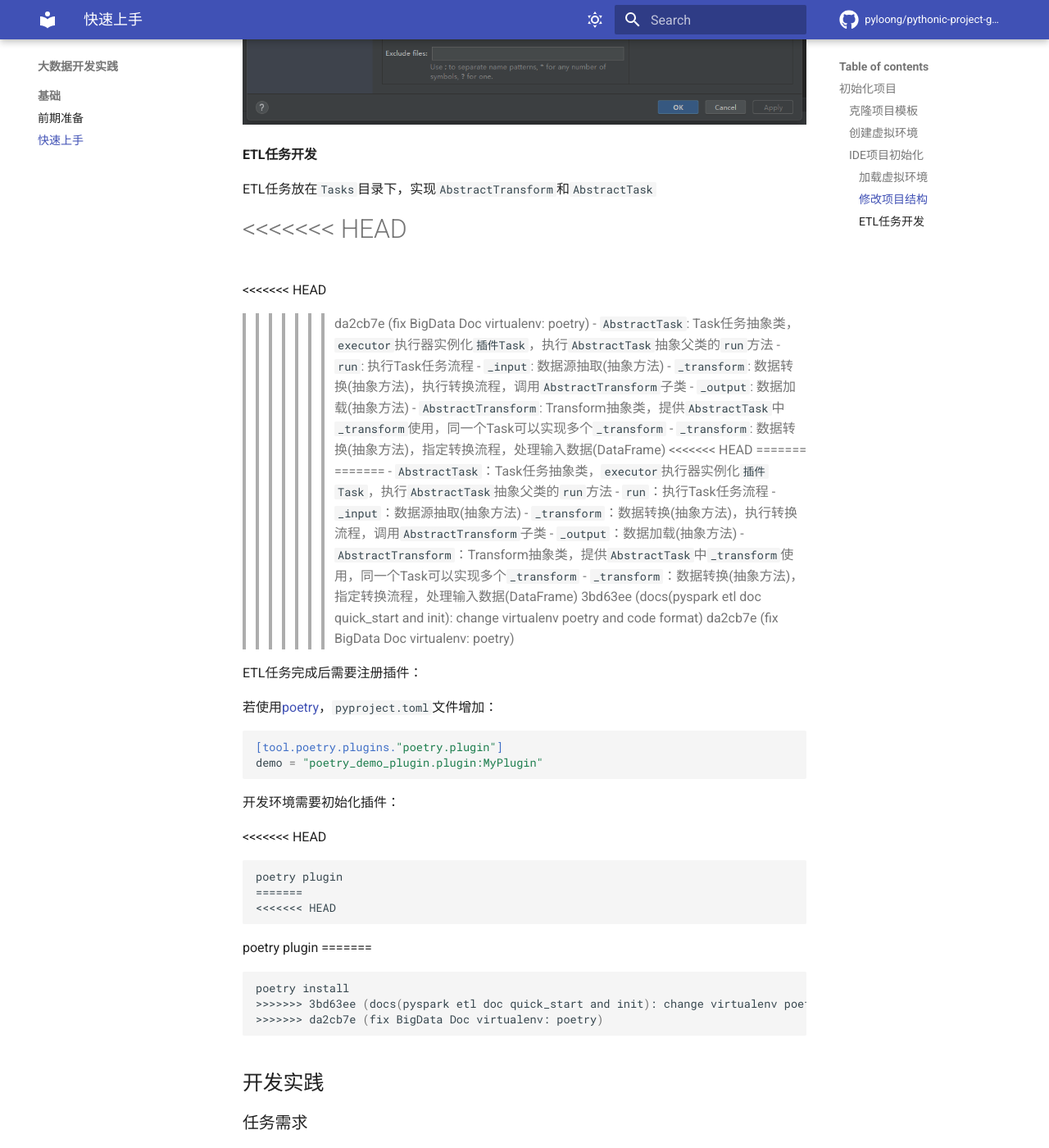
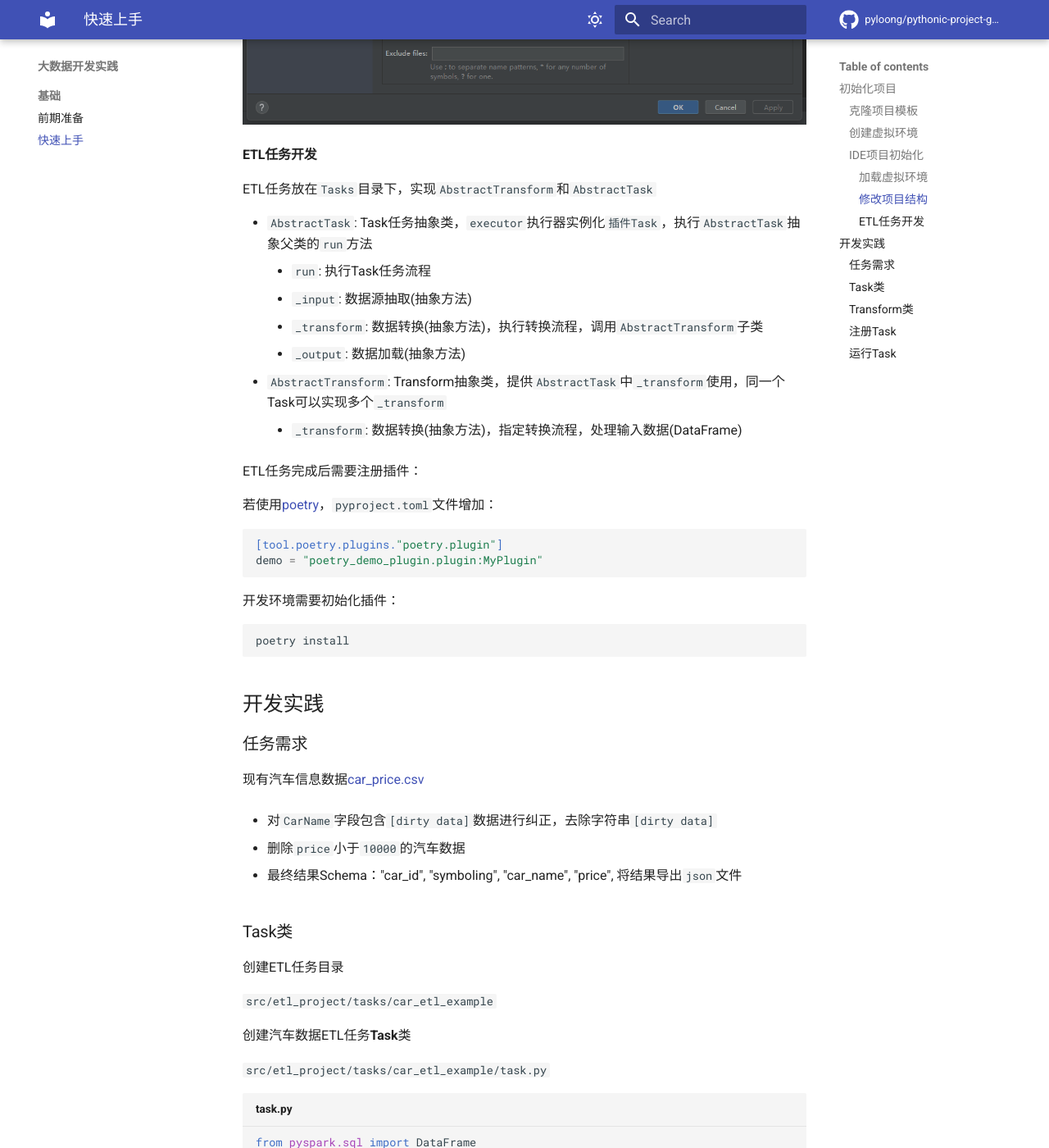
Before and after one commit to pyloong/pythonic-project-guidelines, an MkDocs documentation site: the page built from docs/bigdata/basis/quick_start.md, in a window 1280 px wide and 1400 px high, scrolled down 2295 px. Shown: the whole window at 82% size. Built offline with MkDocs 1.6.1 and Material for MkDocs 9.7.7, drawn with Linux system fonts in a browser that asks for light colours; comment, search, counter and statistics services are not loaded.

Commit message:
fix BigData Doc virtualenv: poetry

````diff
--- a/docs/bigdata/basis/quick_start.md
+++ b/docs/bigdata/basis/quick_start.md
@@ -49,10 +49,6 @@ poetry install
 
 ETL任务放在`Tasks`目录下，实现`AbstractTransform`和`AbstractTask`
 
-<<<<<<< HEAD
-=======
-<<<<<<< HEAD
->>>>>>> da2cb7e (fix BigData Doc virtualenv: poetry)
 - `AbstractTask`: Task任务抽象类，`executor`执行器实例化`插件Task`，执行`AbstractTask`抽象父类的`run`方法
     - `run`: 执行Task任务流程
     - `_input`: 数据源抽取(抽象方法)
@@ -60,18 +56,7 @@ ETL任务放在`Tasks`目录下，实现`AbstractTransform`和`AbstractTask`
     - `_output`: 数据加载(抽象方法)
 - `AbstractTransform`: Transform抽象类，提供`AbstractTask`中`_transform`使用，同一个Task可以实现多个`_transform`
     - `_transform`: 数据转换(抽象方法)，指定转换流程，处理输入数据(DataFrame)
-<<<<<<< HEAD
-=======
-=======
-- `AbstractTask`：Task任务抽象类，`executor`执行器实例化`插件Task`，执行`AbstractTask`抽象父类的`run`方法
-    - `run`：执行Task任务流程
-    - `_input`：数据源抽取(抽象方法)
-    - `_transform`：数据转换(抽象方法)，执行转换流程，调用`AbstractTransform`子类
-    - `_output`：数据加载(抽象方法)
-- `AbstractTransform`：Transform抽象类，提供`AbstractTask`中`_transform`使用，同一个Task可以实现多个`_transform`
-    - `_transform`：数据转换(抽象方法)，指定转换流程，处理输入数据(DataFrame)
->>>>>>> 3bd63ee (docs(pyspark etl doc quick_start and init): change virtualenv poetry and code format)
->>>>>>> da2cb7e (fix BigData Doc virtualenv: poetry)
+
 
 ETL任务完成后需要注册插件：
 
@@ -84,18 +69,8 @@ demo = "poetry_demo_plugin.plugin:MyPlugin"
 
 开发环境需要初始化插件：
 
-<<<<<<< HEAD
-```
-poetry plugin
-=======
-<<<<<<< HEAD
-```
-poetry plugin
-=======
 ```shell
 poetry install
->>>>>>> 3bd63ee (docs(pyspark etl doc quick_start and init): change virtualenv poetry and code format)
->>>>>>> da2cb7e (fix BigData Doc virtualenv: poetry)
 ```
 
 ## 开发实践
````
Also changed, not shown: docs/bigdata/basis/init.md (+0 -12 lines).
